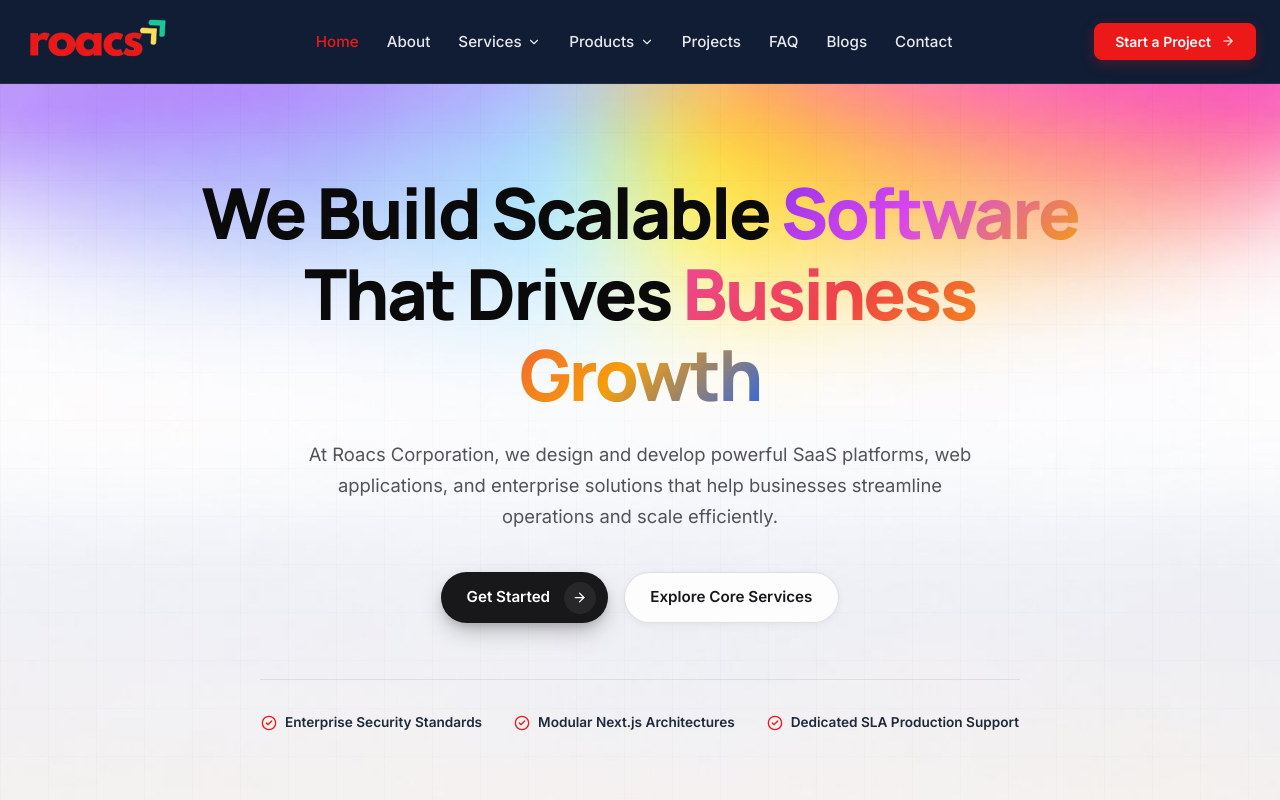
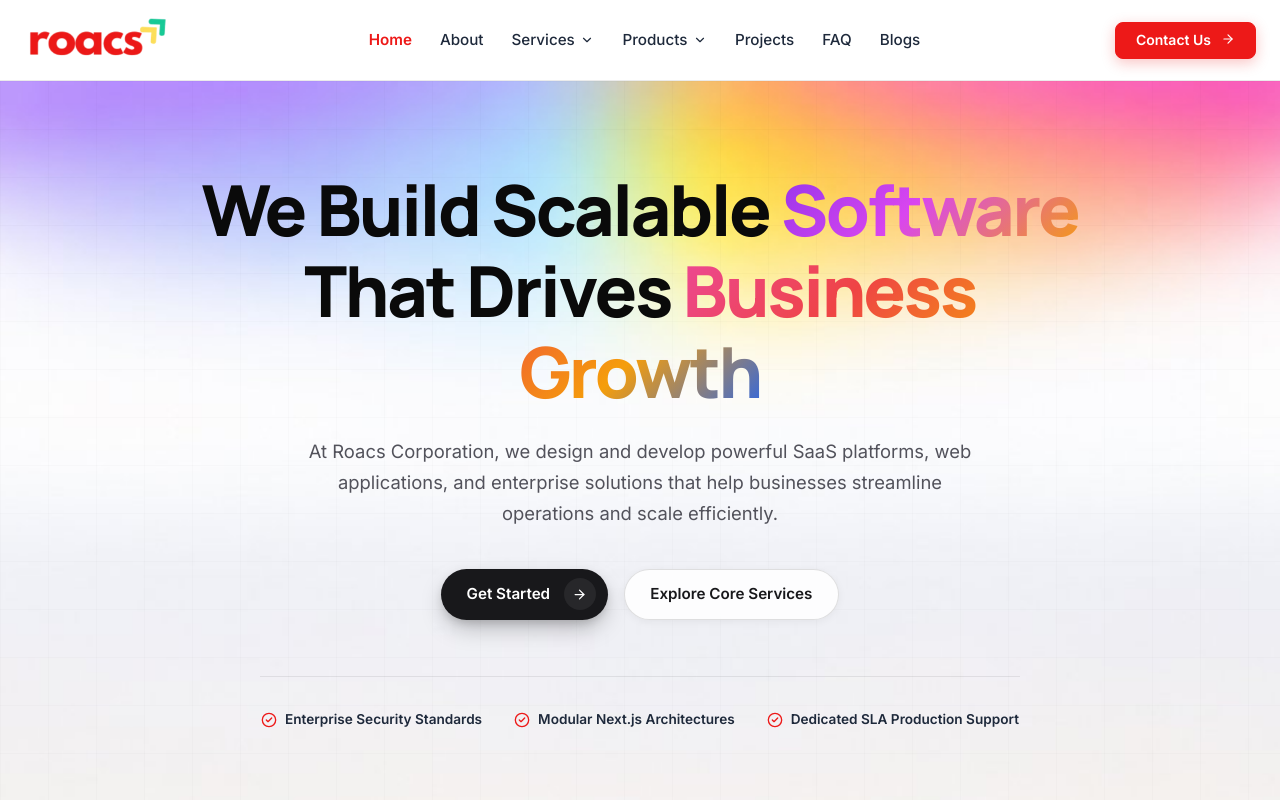
Before and after one commit to roacstech/roacs_new_website, a Next.js app: page / in a window 1280 px wide. Shown: the top 800 px of the page. Built offline with nearby package versions, Linux system fonts and the light colour scheme.

Commit message:
feat(header): change header background to white, update nav colors and replace Start a Project with Contact Us CTA

```diff
--- a/src/components/layout/Header.tsx
+++ b/src/components/layout/Header.tsx
@@ -31,12 +31,13 @@ export function Header() {
           left: 0,
           right: 0,
           zIndex: 900,
-          backgroundColor: scrolled ? "rgba(16, 29, 53, 0.94)" : "var(--color-primary-navy)",
-          backdropFilter: scrolled ? "blur(12px)" : "none",
-          borderBottom: "1px solid",
-          borderColor: scrolled ? "rgba(255, 255, 255, 0.12)" : "rgba(255, 255, 255, 0.08)",
+          backgroundColor: scrolled ? "rgba(255, 255, 255, 0.95)" : "#FFFFFF",
+          backdropFilter: "blur(12px)",
+          WebkitBackdropFilter: "blur(12px)",
+          borderBottom: "1px solid rgba(0, 0, 0, 0.08)",
+          boxShadow: scrolled ? "0 4px 20px rgba(0, 0, 0, 0.05)" : "none",
           transition: "all var(--transition-normal)",
-          padding: scrolled ? "0.85rem 0" : "1.2rem 0",
+          padding: scrolled ? "0.85rem 0" : "1.1rem 0",
         }}
       >
         <Container wide>
@@ -89,7 +90,7 @@ export function Header() {
                   size="sm"
                   icon={<ArrowRight size={14} />}
                 >
-                  Start a Project
+                  Contact Us
                 </Button>
               </div>
 
@@ -99,14 +100,14 @@ export function Header() {
                 onClick={() => setMobileMenuOpen(true)}
                 aria-label="Open Navigation Menu"
                 style={{
-                  color: "#FFFFFF",
+                  color: "#101D35",
                   padding: "0.5rem",
                   borderRadius: "var(--radius-xs)",
-                  border: "1px solid rgba(255, 255, 255, 0.2)",
+                  border: "1px solid rgba(16, 29, 53, 0.15)",
                   display: "flex",
                   alignItems: "center",
                   justifyContent: "center",
-                  backgroundColor: "rgba(255, 255, 255, 0.05)",
+                  backgroundColor: "rgba(16, 29, 53, 0.04)",
                 }}
               >
                 <Menu size={22} />
--- a/src/components/layout/MobileMenu.tsx
+++ b/src/components/layout/MobileMenu.tsx
@@ -345,7 +345,7 @@ export function MobileMenu({ isOpen, onClose }: MobileMenuProps) {
               textDecoration: "none",
             }}
           >
-            Start a Project
+            Contact Us
           </Link>
         </div>
       </div>
--- a/src/components/layout/Navigation.tsx
+++ b/src/components/layout/Navigation.tsx
@@ -68,24 +68,14 @@ export function Navigation() {
     >
       <Link
         href="/"
-        style={{
-          fontSize: "0.95rem",
-          fontWeight: 500,
-          color: pathname === "/" ? "var(--color-brand-accent)" : "rgba(255, 255, 255, 0.9)",
-          transition: "color var(--transition-fast)",
-        }}
+        className={`nav-link ${pathname === "/" ? "active" : ""}`}
       >
         Home
       </Link>
 
       <Link
         href="/about"
-        style={{
-          fontSize: "0.95rem",
-          fontWeight: 500,
-          color: pathname === "/about" ? "var(--color-brand-accent)" : "rgba(255, 255, 255, 0.9)",
-          transition: "color var(--transition-fast)",
-        }}
+        className={`nav-link ${pathname === "/about" ? "active" : ""}`}
       >
         About
       </Link>
@@ -98,16 +88,7 @@ export function Navigation() {
       >
         <Link
           href="/services"
-          style={{
-            display: "inline-flex",
-            alignItems: "center",
-            gap: "0.35rem",
-            fontSize: "0.95rem",
-            fontWeight: 500,
-            color: pathname?.startsWith("/services") ? "var(--color-brand-accent)" : "rgba(255, 255, 255, 0.9)",
-            transition: "color var(--transition-fast)",
-            padding: "0.5rem 0",
-          }}
+          className={`nav-link ${pathname?.startsWith("/services") ? "active" : ""}`}
           aria-expanded={servicesOpen}
           aria-haspopup="true"
         >
@@ -248,16 +229,7 @@ export function Navigation() {
       >
         <Link
           href="/material-management"
-          style={{
-            display: "inline-flex",
-            alignItems: "center",
-            gap: "0.35rem",
-            fontSize: "0.95rem",
-            fontWeight: 500,
-            color: pathname?.startsWith("/material-management") ? "var(--color-brand-accent)" : "rgba(255, 255, 255, 0.9)",
-            transition: "color var(--transition-fast)",
-            padding: "0.5rem 0",
-          }}
+          className={`nav-link ${pathname?.startsWith("/material-management") ? "active" : ""}`}
           aria-expanded={productsOpen}
           aria-haspopup="true"
         >
@@ -343,50 +315,23 @@ export function Navigation() {
 
       <Link
         href="/projects"
-        style={{
-          fontSize: "0.95rem",
-          fontWeight: 500,
-          color: pathname?.startsWith("/projects") ? "var(--color-brand-accent)" : "rgba(255, 255, 255, 0.9)",
-          transition: "color var(--transition-fast)",
-        }}
+        className={`nav-link ${pathname?.startsWith("/projects") ? "active" : ""}`}
       >
         Projects
       </Link>
 
       <Link
         href="/faq"
-        style={{
-          fontSize: "0.95rem",
-          fontWeight: 500,
-          color: pathname === "/faq" ? "var(--color-brand-accent)" : "rgba(255, 255, 255, 0.9)",
-          transition: "color var(--transition-fast)",
-        }}
+        className={`nav-link ${pathname === "/faq" ? "active" : ""}`}
       >
         FAQ
       </Link>
 
       <Link
         href="/insights"
-        style={{
-          fontSize: "0.95rem",
-          fontWeight: 500,
-          color: pathname?.startsWith("/insights") ? "var(--color-brand-accent)" : "rgba(255, 255, 255, 0.9)",
-          transition: "color var(--transition-fast)",
-        }}
+        className={`nav-link ${pathname?.startsWith("/insights") ? "active" : ""}`}
       >
         Blogs
-      </Link>
-
-      <Link
-        href="/contact"
-        style={{
-          fontSize: "0.95rem",
-          fontWeight: 500,
-          color: pathname === "/contact" ? "var(--color-brand-accent)" : "rgba(255, 255, 255, 0.9)",
-          transition: "color var(--transition-fast)",
-        }}
-      >
-        Contact
       </Link>
     </nav>
   );
--- a/src/styles/components.css
+++ b/src/styles/components.css
@@ -357,6 +357,28 @@ p {
   }
 }
 
+/* Header Navigation Link Styles */
+.nav-link {
+  font-size: 0.95rem;
+  font-weight: 500;
+  color: #1E293B;
+  transition: color var(--transition-fast);
+  text-decoration: none;
+  display: inline-flex;
+  align-items: center;
+  gap: 0.35rem;
+  padding: 0.5rem 0;
+}
+
+.nav-link:hover {
+  color: var(--color-brand-accent);
+}
+
+.nav-link.active {
+  color: var(--color-brand-accent);
+  font-weight: 600;
+}
+
 /* Dropdown Menu */
 @keyframes fadeIn {
   from {
```
